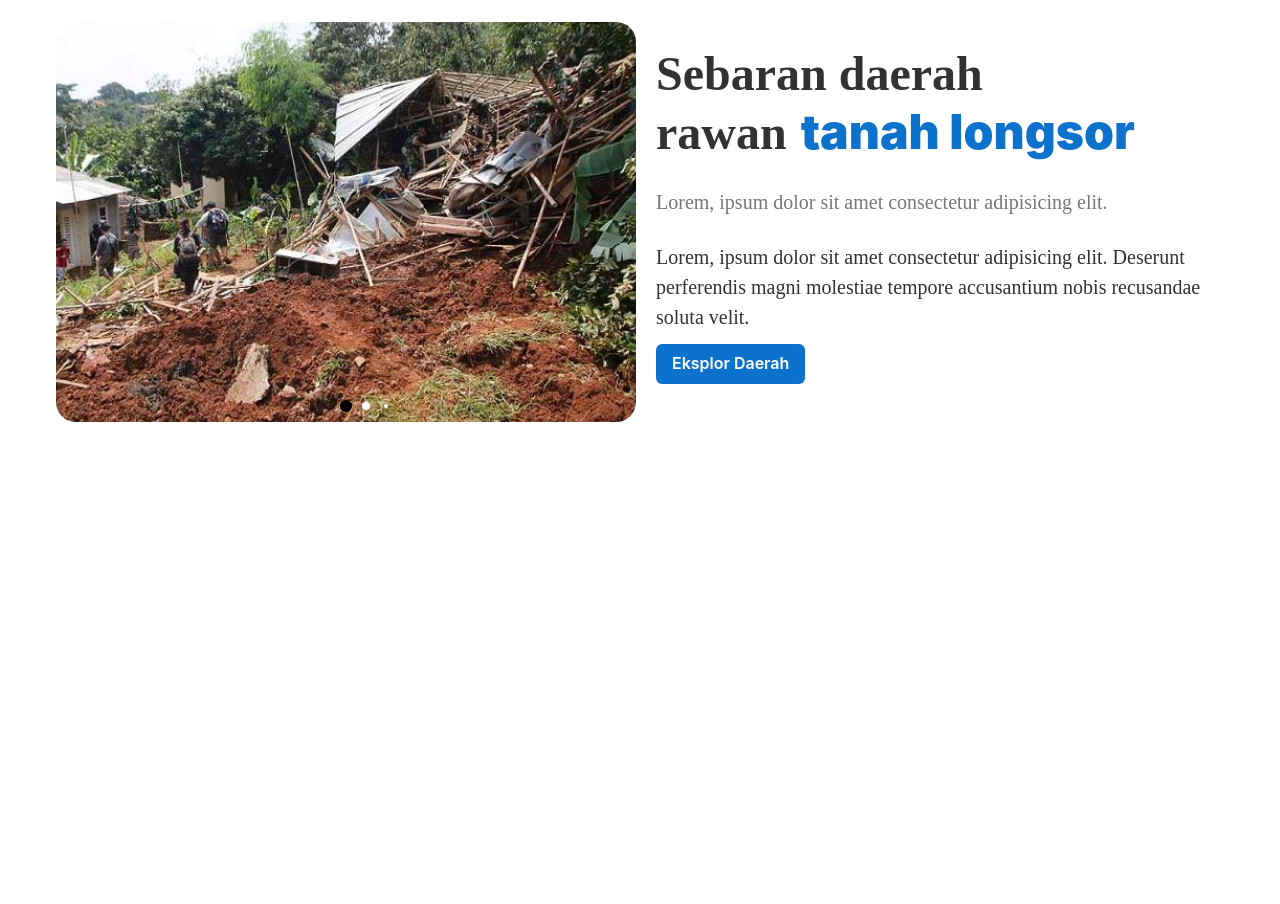
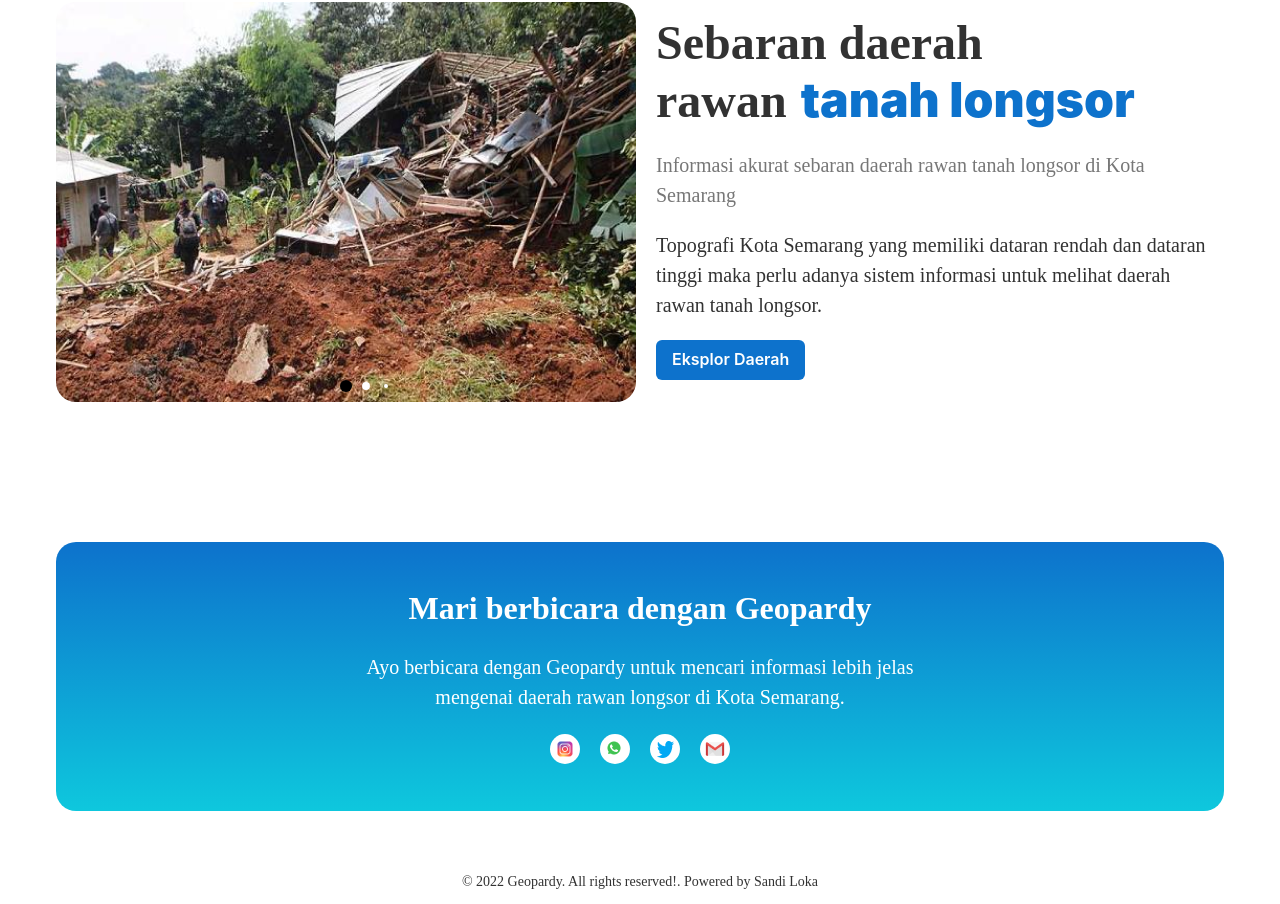
Before and after one commit to sandilokaa/georpardy-front-end, a React (Create React App) app: page / in a window 1280 px wide. Shown: the part 1719-2623 px from the top of the page. Before the commit the page ends 2241 px from the top, so only its background shows below. Built offline with nearby package versions, Linux system fonts and the light colour scheme.

Commit message:
docs: add contact us

```diff
--- a/src/pages/home/Home.jsx
+++ b/src/pages/home/Home.jsx
@@ -27,7 +27,12 @@ import OpenIcon from "../../assets/icons/open.png";
 import MailboxIcon from "../../assets/icons/mailbox.png";
 import RadioactiveIcon from "../../assets/icons/radioactive.png";
 import DotVector from "../../assets/icons/dot-vector.svg";
+import InstagramIcon from "../../assets/icons/instagram.png";
+import GmailIcon from "../../assets/icons/gmail.png";
+import TwitterIcon from "../../assets/icons/twitter.png";
+import WhatsappIcon from "../../assets/icons/whatsapp.png";
 import AreaInformationSwiper from "../../components/home/AreaInformationSwiper";
+import ContactIcon from "../../components/home/ContactIcon";
 
 const Home = () => {
 
@@ -37,16 +42,16 @@ const Home = () => {
 
             <Flex
                 gap="40px"
-                mt="60px"
+                mt="40px"
                 justifyContent="space-between"
                 alignItems="center"
             >
                 <Flex flexDirection="column" w={["100%", "51%"]} gap="20px">
-                    <Flex w="full" flexDirection="column" mt="60px">
+                    <Flex w="full" flexDirection="column" mt="40px">
                         <Box>
-                            <Heading fontSize="48px" fontWeight="900" fontFamily="Poppins" color="#323232">
+                            <Heading fontSize="48px" fontWeight="black" fontFamily="Poppins" color="#323232">
                                 Temukan
-                                <Heading as="span" color="#0D72CC" fontSize="48px" fontWeight="900" ml="14px" mr="14px">
+                                <Heading as="span" color="#0D72CC" fontSize="48px" fontWeight="black" ml="14px" mr="14px">
                                     lokasi yang cocok
                                 </Heading>
                                 untuk bangun rumah tinggal
@@ -55,7 +60,7 @@ const Home = () => {
                     </Flex>
                     <Text
                         fontSize="20px"
-                        fontWeight="medium"
+                        fontWeight="regular"
                         color="#323232"
                         mb="12px"
                         mt="10px"
@@ -94,13 +99,13 @@ const Home = () => {
                 <Flex flexDirection="column" w={["100%", "32%"]} gap="20px">
                     <Flex w="full" flexDirection="column">
                         <Box>
-                            <Heading fontSize="48px" fontWeight="900" fontFamily="Poppins" color="#323232">
+                            <Heading fontSize="48px" fontWeight="black" fontFamily="Poppins" color="#323232">
                                 Cerita dibalik
                             </Heading>
-                            <Heading color="#0D72CC" fontSize="48px" fontWeight="900" fontFamily="Poppins">
+                            <Heading color="#0D72CC" fontSize="48px" fontWeight="black" fontFamily="Poppins">
                                 Geopardy
                             </Heading>
-                            <Heading color="#0D72CC" fontSize="48px" fontWeight="900" fontFamily="Poppins">
+                            <Heading color="#0D72CC" fontSize="48px" fontWeight="black" fontFamily="Poppins">
                                 Project
                             </Heading>
                         </Box>
@@ -109,7 +114,7 @@ const Home = () => {
 
                 <Text
                     fontSize="20px"
-                    fontWeight="medium"
+                    fontWeight="regular"
                     color="#323232"
                     mb="12px"
                     mt="10px"
@@ -137,16 +142,16 @@ const Home = () => {
             >
                 <Flex flexDirection="column" mt="60px" alignItems="center">
                     <Box>
-                        <Heading fontSize="48px" fontWeight="900" fontFamily="Poppins" color="#323232">
+                        <Heading fontSize="48px" fontWeight="black" fontFamily="Poppins" color="#323232">
                             Mengapa harus
-                            <Heading as="span" color="#0D72CC" fontSize="48px" fontWeight="900" ml="14px" mr="14px">
+                            <Heading as="span" color="#0D72CC" fontSize="48px" fontWeight="black" ml="14px" mr="14px">
                                 Geopardy?
                             </Heading>
                         </Heading>
                     </Box>
                     <Text
                         fontSize="20px"
-                        fontWeight="medium"
+                        fontWeight="regular"
                         color="#323232"
                         mb="12px"
                         mt="25px"
@@ -214,34 +219,34 @@ const Home = () => {
                         </Swiper>
                     </Flex>
                 </Flex>
-                <Flex w="50%" flexDirection="column" mt="2%">
+                <Flex w="50%" flexDirection="column" mt="1%">
                     <Box>
-                        <Heading fontSize="48px" fontWeight="900" fontFamily="Poppins" color="#323232">
+                        <Heading fontSize="48px" fontWeight="black" fontFamily="Poppins" color="#323232">
                             Sebaran daerah rawan
-                            <Heading as="span" color="#0D72CC" fontSize="48px" fontWeight="900" ml="14px" mr="14px">
+                            <Heading as="span" color="#0D72CC" fontSize="48px" fontWeight="black" ml="14px" mr="14px">
                                 tanah longsor
                             </Heading>
                         </Heading>
                         <Text
                             fontSize="20px"
-                            fontWeight="medium"
+                            fontWeight="regular"
                             color="#777777"
                             mb="12px"
-                            mt="25px"
+                            mt="20px"
                             fontFamily="Poppins"
                         >
-                            Lorem, ipsum dolor sit amet consectetur adipisicing elit.
+                            Informasi akurat sebaran daerah rawan tanah longsor di Kota Semarang
                         </Text>
                         <Text
                             fontSize="20px"
-                            fontWeight="medium"
+                            fontWeight="regular"
                             color="#323232"
-                            mb="12px"
-                            mt="25px"
+                            mb="20px"
+                            mt="20px"
                             fontFamily="Poppins"
                         >
-                            Lorem, ipsum dolor sit amet consectetur adipisicing elit.
-                            Deserunt perferendis magni molestiae tempore accusantium nobis recusandae soluta velit.
+                            Topografi Kota Semarang yang memiliki dataran rendah dan dataran tinggi maka perlu
+                            adanya sistem informasi untuk melihat daerah rawan tanah longsor.
                         </Text>
                         <Link
                             as={LinkRouter}
@@ -263,6 +268,64 @@ const Home = () => {
                 </Flex>
             </Flex>
 
+            <Flex
+                mt="40px"
+                mb="60px"
+                alignItems="center"
+                w="100%"
+                flexDirection="column"
+            >
+                <Flex flexDirection="column" alignItems="center" background="linear-gradient(180deg, #0D72CC 0%, #0FF9E7 157.97%)" padding="4% 24%" borderRadius="20px">
+                    <Heading fontSize="32px" fontWeight="bold" fontFamily="Poppins" color="#FFFFFF">
+                        Mari berbicara dengan Geopardy
+                    </Heading>
+                    <Text
+                        fontSize="20px"
+                        fontWeight="regular"
+                        color="#FFFFFF"
+                        mb="12px"
+                        mt="25px"
+                        fontFamily="Poppins"
+                        textAlign="center"
+                    >
+                        Ayo berbicara dengan Geopardy untuk mencari informasi lebih jelas mengenai daerah rawan longsor di Kota Semarang.
+                    </Text>
+
+                    <Flex flexDirection="row" gap="20px" mt="10px">
+                        <ContactIcon
+                            icon={InstagramIcon}
+                            title="Geopardy Instagram"
+                        />
+                        <ContactIcon
+                            icon={WhatsappIcon}
+                            title="Geopardy WhatsApp"
+                        />
+                        <ContactIcon
+                            icon={TwitterIcon}
+                            title="Geopardy Twitter"
+                        />
+                        <ContactIcon
+                            icon={GmailIcon}
+                            title="Geopardy Gmail"
+                        />
+                    </Flex>
+                </Flex>
+            </Flex>
+
+
+            <Flex flexDirection="column" alignItems="center">
+                <Text
+                    fontSize="14px"
+                    fontWeight="regular"
+                    color="#323232"
+                    mb="12px"
+                    fontFamily="Poppins"
+                    display="inline"
+                >
+                    © 2022 Geopardy. All rights reserved!. Powered by Sandi Loka
+                </Text>
+            </Flex>
+
         </HomeLayout >
 
     );
```
